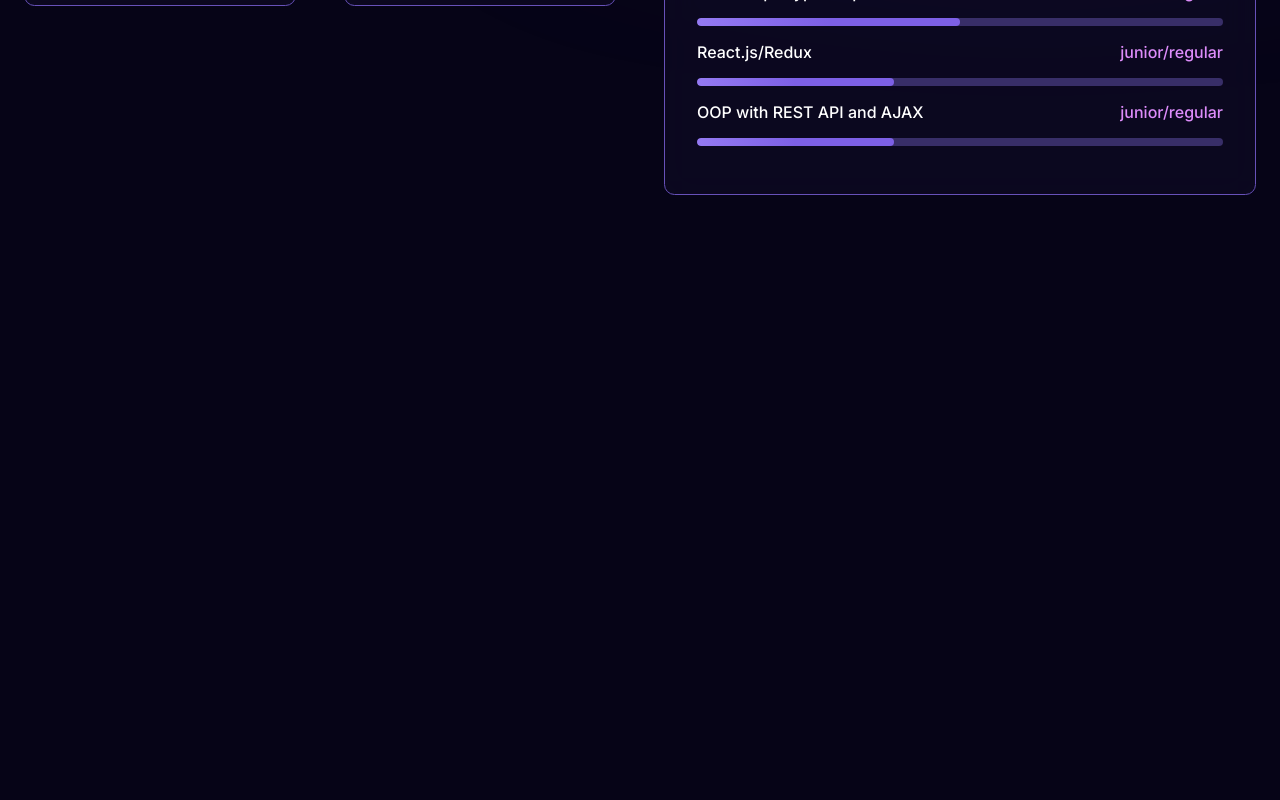
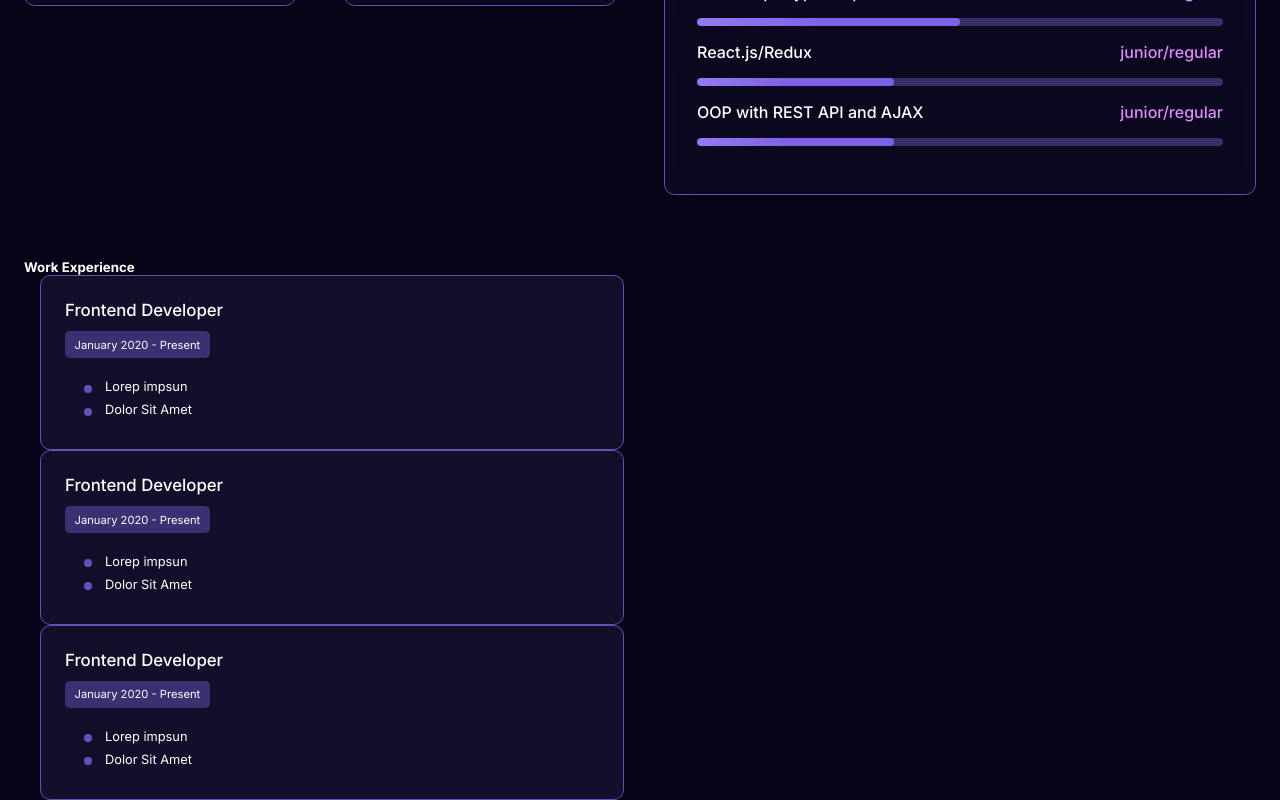
Before and after one commit to michalbarczynski/resume-portfolio, a React (Create React App) app: page / in a window 1280 px wide. Shown: the part 1250-2050 px from the top of the page. Before the commit the page ends 1509 px from the top, so only its background shows below. Built offline with nearby package versions, Linux system fonts and the light colour scheme.

Commit message:
add slider

```diff
--- a/package.json
+++ b/package.json
@@ -10,6 +10,8 @@
     "react": "^18.3.1",
     "react-dom": "^18.3.1",
     "react-scripts": "5.0.1",
+    "react-slick": "^0.30.2",
+    "slick-carousel": "^1.8.1",
     "web-vitals": "^2.1.4"
   },
   "scripts": {
--- a/src/App.jsx
+++ b/src/App.jsx
@@ -3,6 +3,7 @@
 import Skills from "./components/Skills/Skills";
 import Hero from './components/Hero/Hero';
 import './App.css'
+import WorkExperience from './components/Work Experience/WorkExperience';
 
 function App() {
   return (
@@ -11,6 +12,7 @@
       <div className='container'>
         <Hero />
         <Skills />
+        <WorkExperience />
       </div>
     </>
   );
--- /dev/null
+++ b/src/components/Work Experience/ExperienceCard/ExperienceCard.jsx
@@ -0,0 +1,18 @@
+import React from 'react';
+import './ExperienceCard.scss';
+
+const ExperienceCard = ({ details }) => {
+  return (
+    <div className='work-experience-card'>
+        <h6>{details.title}</h6>
+        <div className='work-duration'>{details.date}</div>
+        <ul>
+            {details.responsibilities.map(item => (
+                <li key={item}>{item}</li>
+            ))}
+        </ul>
+    </div>
+  );
+}
+
+export default ExperienceCard;
--- /dev/null
+++ b/src/components/Work Experience/ExperienceCard/ExperienceCard.scss
@@ -0,0 +1,42 @@
+.work-experience-card {
+    background: #130f2a;
+    border-radius: 0.65rem;
+    border: 1.5px solid #6751b9;
+    padding: 1.5rem;
+    margin: 0 1rem;
+}
+
+.work-experience-card h6 {
+    font-size: 1.05rem;
+    font-weight: 500;
+    margin-bottom: 0.7rem;
+}
+
+.work-duration {
+    display: inline-block;
+    font-size: 0.7rem;
+    font-weight: 400;
+    background: rgba(103, 81, 185, 0.5);
+    border-radius: 0.3rem;
+    padding: 0.4rem 0.6rem;
+    margin-bottom: 1.3rem;
+}
+
+.work-experience-card ul li {
+    list-style: none;
+    font-size: 0.8rem;
+    font-weight: 400;
+    margin-bottom: 0.5rem;
+    position: relative;
+}
+
+.work-experience-card ul li::after {
+    content: " ";
+    width: 0.5rem;
+    height: 0.5rem;
+    background-color: #6751b9;
+    border-radius: 0.5rem;
+    position: absolute;
+    left: -1.3rem;
+    top: 0.35rem;
+}
--- /dev/null
+++ b/src/components/Work Experience/WorkExperience.jsx
@@ -0,0 +1,40 @@
+import React, { useRef } from 'react';
+import { WORK_EXPERIENCE } from '../../utils/skillsAndWorkExperienceData';
+import ExperienceCard from './ExperienceCard/ExperienceCard';
+import Slider from 'react-slick';
+
+const WorkExperience = () => {
+  const slideRef = useRef();
+  const settings = {
+    dots: false,
+    infinite: true,
+    speed: 500,
+    slidesToShow: 2,
+    slidesToScroll: 1,
+    arrows: false,
+    reponsive: [
+      {
+        breakpoint: 769,
+        settings: {
+          slidesToShow: 1,
+          slidesToScroll: 1,
+        },
+      },
+    ],
+  }
+
+  return (
+    <section className="experience-container">
+        <h5>Work Experience</h5>
+        <div className="experience-content">
+          <Slider ref={slideRef} {...settings}>
+            {WORK_EXPERIENCE.map(item => (
+              <ExperienceCard key={item.title} details={item} />
+            ))}
+          </Slider>
+        </div>
+    </section>
+  );
+}
+
+export default WorkExperience;
--- /dev/null
+++ b/src/components/Work Experience/WorkExperience.scss
@@ -0,0 +1,10 @@
+.experience-container {
+    margin: 4rem 0;
+    position: relative;
+}
+
+.experience-container h6 {
+    font-size: 1.5rem;
+    font-weight: 600;
+    margin-bottom: 3rem;
+}
--- a/src/utils/skillsAndWorkExperienceData.js
+++ b/src/utils/skillsAndWorkExperienceData.js
@@ -49,11 +49,11 @@
 
 export const WORK_EXPERIENCE = [
     {
-        title: "Frontend",
-        date: "",
-        responsibilites: [
+        title: "Frontend Developer",
+        date: "January 2020 - Present",
+        responsibilities: [
             "Lorep impsun",
-            "Dolor Sit Amet"
+            "Dolor Sit Amet",
         ],
     },
 ];
```
Also changed, not shown: 1 other file (tests, documents, lock files or other folders).
